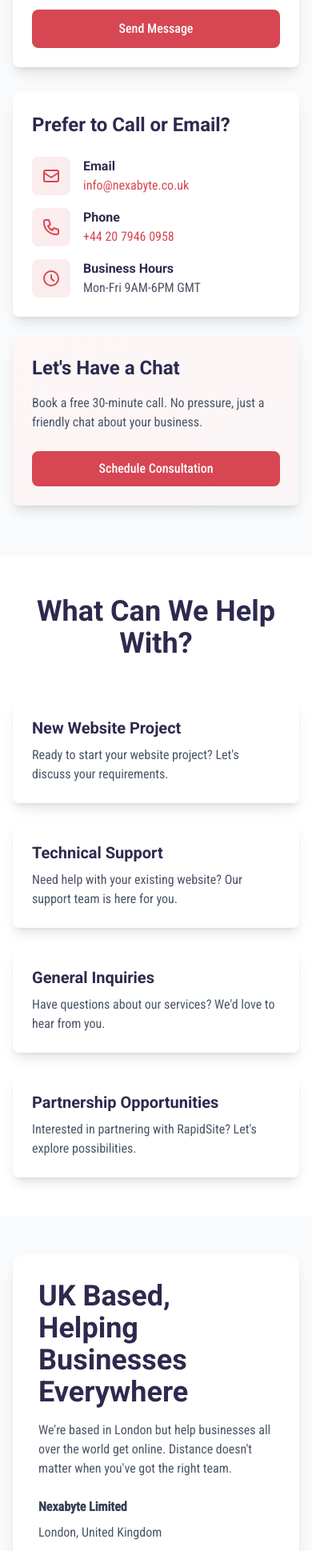
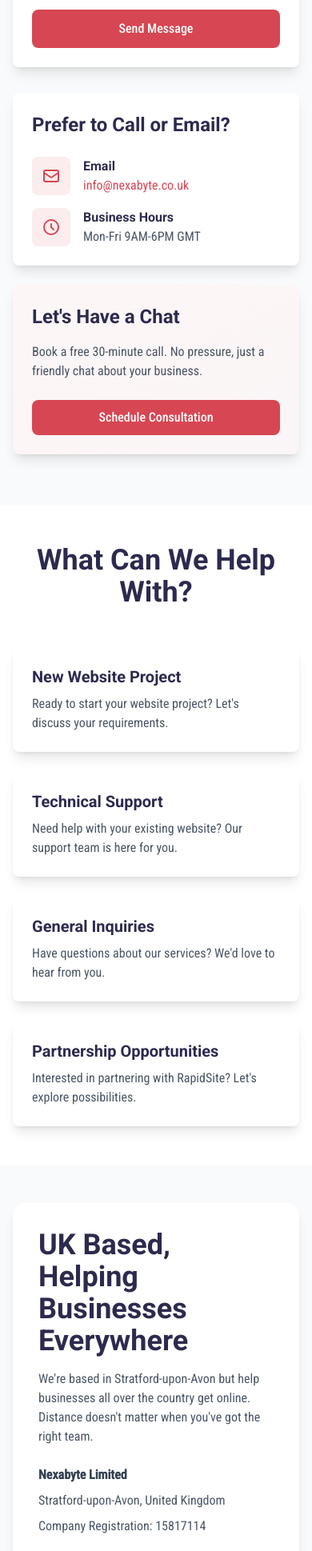
Before and after one commit to NexabyteUK/rapidsite, a React (Vite) app: page /contact in a window 390 px wide. Shown: the part 1125-3064 px from the top of the page at 80% size. Built offline with nearby package versions, Linux system fonts and the light colour scheme.

Commit message:
💬 feat: update contact information across site
- Remove phone contact options from all pages
- Update email from sales@nexabyte.co.uk to info@nexabyte.co.uk
- Simplify contact methods to email-only approach
- Update structured data and support page contact details

```diff
--- a/src/components/SEO.tsx
+++ b/src/components/SEO.tsx
@@ -66,8 +66,7 @@ const SEO = ({
           "name": "RapidSite by Nexabyte Limited",
           "image": image,
           "url": url,
-          "telephone": "+442079460958",
-          "email": "sales@nexabyte.co.uk",
+          "email": "info@nexabyte.co.uk",
           "address": {
             "@type": "PostalAddress",
             "addressLocality": "London",
--- a/src/pages/ContactPage.tsx
+++ b/src/pages/ContactPage.tsx
@@ -12,16 +12,6 @@ const contactMethods = [
     title: "Email",
     description: "info@nexabyte.co.uk",
     link: "mailto:info@nexabyte.co.uk"
-  },
-  {
-    icon: (
-      <svg className="w-6 h-6" fill="none" stroke="currentColor" viewBox="0 0 24 24">
-        <path strokeLinecap="round" strokeLinejoin="round" strokeWidth={2} d="M3 5a2 2 0 012-2h3.28a1 1 0 01.948.684l1.498 4.493a1 1 0 01-.502 1.21l-2.257 1.13a11.042 11.042 0 005.516 5.516l1.13-2.257a1 1 0 011.21-.502l4.493 1.498a1 1 0 01.684.949V19a2 2 0 01-2 2h-1C9.716 21 3 14.284 3 6V5z" />
-      </svg>
-    ),
-    title: "Phone",
-    description: "+44 20 7946 0958",
-    link: "tel:+442079460958"
   },
   {
     icon: (
@@ -175,7 +165,7 @@ const ContactPage: React.FC = () => {
                 UK Based, Helping Businesses Everywhere
               </Heading>
               <p className="font-body text-gray-600 mb-6">
-                We're based in London but help businesses all over the world get online.
+                We're based in Stratford-upon-Avon but help businesses all over the country get online.
                 Distance doesn't matter when you've got the right team.
               </p>
               <div className="space-y-2">
@@ -183,10 +173,10 @@ const ContactPage: React.FC = () => {
                   <strong>Nexabyte Limited</strong>
                 </p>
                 <p className="font-body text-gray-600">
-                  London, United Kingdom
+                  Stratford-upon-Avon, United Kingdom
                 </p>
                 <p className="font-body text-gray-600">
-                  Company Registration: 123456789
+                  Company Registration: 15817114
                 </p>
               </div>
             </div>
--- a/src/pages/PricingPage.tsx
+++ b/src/pages/PricingPage.tsx
@@ -56,10 +56,9 @@ const addOnServices = [
     price: "£19/month",
     description: "Jump the queue when you need help. Get faster responses when something urgent comes up.",
     features: [
-      "We'll respond within 24 hours",
-      "Your requests go first",
-      "Direct line to our team",
-      "Urgent issues sorted faster"
+      "Sub 24 hour response time",
+      "Access your tickets anytime",
+      "Peace of mind!"
     ]
   }
 ]
--- a/src/pages/dashboard/SupportPage.tsx
+++ b/src/pages/dashboard/SupportPage.tsx
@@ -261,17 +261,6 @@ const SupportPage: React.FC = () => {
                 <p className="text-xs text-green-600">48-hour response time</p>
               </div>
             </div>
-
-            <div className="flex items-start">
-              <svg className="w-5 h-5 text-green-600 mt-1 mr-3" fill="none" stroke="currentColor" viewBox="0 0 24 24">
-                <path strokeLinecap="round" strokeLinejoin="round" strokeWidth={2} d="M3 5a2 2 0 012-2h3.28a1 1 0 01.948.684l1.498 4.493a1 1 0 01-.502 1.21l-2.257 1.13a11.042 11.042 0 005.516 5.516l1.13-2.257a1 1 0 011.21-.502l4.493 1.498a1 1 0 01.684.949V19a2 2 0 01-2 2h-1C9.716 21 3 14.284 3 6V5z" />
-              </svg>
-              <div>
-                <p className="font-medium text-green-900">Phone Support</p>
-                <p className="text-sm text-green-800">+44 20 7946 0958</p>
-                <p className="text-xs text-green-600">Mon-Fri 9AM-6PM GMT</p>
-              </div>
-            </div>
           </div>
         </Card>
 
--- a/src/pages/legal/BuyoutPage.tsx
+++ b/src/pages/legal/BuyoutPage.tsx
@@ -28,7 +28,7 @@ const BuyoutPage: React.FC = () => {
           <h2 className="text-2xl font-bold text-gray-900 mb-4">1. Introduction</h2>
           <p className="mb-4">
             These Website Buyout Terms ("Buyout Terms") form part of the agreement between Nexabyte Limited
-            (trading as "RapidSite"), a company registered in England and Wales (Company No. 12345678), and
+            (trading as "RapidSite"), a company registered in England and Wales (Company No. 15817114), and
             customers who wish to purchase a permanent, exportable copy of their website created using the
             RapidSite platform.
           </p>
@@ -215,9 +215,7 @@ const BuyoutPage: React.FC = () => {
 
           <h3 className="text-xl font-semibold text-gray-800 mb-3">7.2 Extended Support Options</h3>
           <div className="bg-gray-100 p-4 rounded-lg mb-4">
-            <p className="mb-2"><strong>Basic Support Extension:</strong> £49/month - Email support continues</p>
-            <p className="mb-2"><strong>Premium Support:</strong> £149/month - Priority email + 2 phone calls</p>
-            <p className="mb-2"><strong>Deployment Service:</strong> £299 one-time - We deploy to your hosting</p>
+            <p className="mb-2">Nexabyte (Rapidsite) does not offer extended support post buyout.</p>
           </div>
 
           <h3 className="text-xl font-semibold text-gray-800 mb-3">7.3 Support Limitations</h3>
@@ -354,10 +352,8 @@ const BuyoutPage: React.FC = () => {
           </p>
           <div className="bg-gray-100 p-4 rounded-lg">
             <p className="mb-2"><strong>Nexabyte Limited (trading as RapidSite)</strong></p>
-            <p className="mb-2">123 Tech Street, London EC2A 1AB, United Kingdom</p>
-            <p className="mb-2"><strong>Buyout Team:</strong> buyout@rapidsite.com</p>
-            <p className="mb-2"><strong>Technical Support:</strong> support@rapidsite.com</p>
-            <p className="mb-2"><strong>Phone:</strong> +44 20 1234 5678</p>
+            <p className="mb-2">Stratforf-upon-Avon, United Kingdom</p>
+            <p className="mb-2"><strong>Queries & Information:</strong> info@nexabyte.co.uk</p>
             <p><strong>Business Hours:</strong> Monday-Friday, 9 AM - 6 PM GMT</p>
           </div>
         </section>
--- a/src/pages/legal/CookiesPage.tsx
+++ b/src/pages/legal/CookiesPage.tsx
@@ -22,7 +22,7 @@ const CookiesPage: React.FC = () => {
           <h2 className="text-2xl font-bold text-gray-900 mb-4">1. Introduction</h2>
           <p className="mb-4">
             This Cookie Policy explains how Nexabyte Limited (trading as "RapidSite"), a company registered in
-            England and Wales (Company No. 12345678), uses cookies and similar tracking technologies on our website
+            England and Wales (Company No. 15817114), uses cookies and similar tracking technologies on our website
             www.rapidsite.com and our website building platform (collectively, the "Service").
           </p>
           <p className="mb-4">
@@ -285,11 +285,9 @@ const CookiesPage: React.FC = () => {
           </p>
           <div className="bg-gray-100 p-4 rounded-lg">
             <p className="mb-2"><strong>Nexabyte Limited (trading as RapidSite)</strong></p>
-            <p className="mb-2">123 Tech Street, London EC2A 1AB, United Kingdom</p>
-            <p className="mb-2"><strong>Email:</strong> privacy@rapidsite.com</p>
-            <p className="mb-2"><strong>Phone:</strong> +44 20 1234 5678</p>
-            <p className="mb-2"><strong>Data Protection Officer:</strong> dpo@rapidsite.com</p>
-            <p><strong>ICO Registration:</strong> ZA123456</p>
+            <p className="mb-2">Stratford-upon-Avon, United Kingdom</p>
+            <p className="mb-2"><strong>Email:</strong> info@nexabyte.co.uk</p>
+            <p><strong>ICO Registration:</strong> ZB911761</p>
           </div>
         </section>
       </LegalPageTemplate>
--- a/src/pages/legal/DPAPage.tsx
+++ b/src/pages/legal/DPAPage.tsx
@@ -22,8 +22,8 @@ const DPAPage: React.FC = () => {
           <h2 className="text-2xl font-bold text-gray-900 mb-4">1. Introduction and Scope</h2>
           <p className="mb-4">
             This Data Processing Agreement ("DPA") forms part of the Terms of Service ("Agreement") between
-            Nexabyte Limited (trading as "RapidSite"), a company registered in England and Wales (Company No. 12345678),
-            having its registered office at 123 Tech Street, London, EC2A 1AB, United Kingdom ("Processor", "we", "us")
+            Nexabyte Limited (trading as "RapidSite"), a company registered in England and Wales (Company No. 15817114),
+            having its registered office at 1 Pettipher Mews, Stratford-upon-Avon, United Kingdom ("Processor", "we", "us")
             and the customer ("Controller", "you") who uses our website building platform and services.
           </p>
           <p className="mb-4">
@@ -381,11 +381,9 @@ const DPAPage: React.FC = () => {
           </p>
           <div className="bg-gray-100 p-4 rounded-lg">
             <p className="mb-2"><strong>Nexabyte Limited (trading as RapidSite)</strong></p>
-            <p className="mb-2">123 Tech Street, London EC2A 1AB, United Kingdom</p>
-            <p className="mb-2"><strong>General Inquiries:</strong> dpa@rapidsite.com</p>
-            <p className="mb-2"><strong>Data Protection Officer:</strong> dpo@rapidsite.com</p>
-            <p className="mb-2"><strong>Security Team:</strong> security@rapidsite.com</p>
-            <p><strong>ICO Registration Number:</strong> ZA123456</p>
+            <p className="mb-2">1 Pettipher Mews, Stratford-upon-Avon, United Kingdom</p>
+            <p className="mb-2"><strong>All Inquiries, DPO & Security:</strong> info@nexabyte.co.uk</p>
+            <p><strong>ICO Registration Number:</strong> ZB911761</p>
           </div>
         </section>
 
--- a/src/pages/legal/PrivacyPage.tsx
+++ b/src/pages/legal/PrivacyPage.tsx
@@ -168,9 +168,8 @@ const PrivacyPage: React.FC = () => {
           <p>If you have any questions about this Privacy Policy or our data practices, please contact us:</p>
           <div className="mt-4">
             <p><strong>Nexabyte Limited</strong></p>
-            <p>Email: privacy@nexabyte.co.uk</p>
-            <p>Phone: +44 20 7946 0958</p>
-            <p>Address: London, United Kingdom</p>
+            <p>Email: info@nexabyte.co.uk</p>
+            <p>Address: Stratford-upon-Avon, United Kingdom</p>
           </div>
           <p className="mt-4">
             For data protection concerns, you also have the right to lodge a complaint with the
--- a/src/pages/legal/SLAPage.tsx
+++ b/src/pages/legal/SLAPage.tsx
@@ -22,7 +22,7 @@ const SLAPage: React.FC = () => {
           <h2 className="text-2xl font-bold text-gray-900 mb-4">1. Introduction</h2>
           <p className="mb-4">
             This Service Level Agreement ("SLA") is entered into between Nexabyte Limited (trading as "RapidSite"),
-            a company registered in England and Wales (Company No. 12345678), and the customer ("Customer", "you")
+            a company registered in England and Wales (Company No. 15817114), and the customer ("Customer", "you")
             who subscribes to our paid services.
           </p>
           <p className="mb-4">
@@ -154,10 +154,9 @@ const SLAPage: React.FC = () => {
             RapidSite provides technical support through the following channels:
           </p>
           <ul className="list-disc pl-6 mb-4">
-            <li>Email support: support@rapidsite.com</li>
+            <li>Email support: info@nexabyte.co.uk</li>
             <li>Live chat (Business hours: 9 AM - 6 PM GMT, Monday-Friday)</li>
             <li>Support ticket system: support.rapidsite.com</li>
-            <li>Phone support (Enterprise customers only)</li>
           </ul>
 
           <h3 className="text-xl font-semibold text-gray-800 mb-3">4.2 Issue Priority Levels</h3>
@@ -395,12 +394,8 @@ const SLAPage: React.FC = () => {
           </p>
           <div className="bg-gray-100 p-4 rounded-lg">
             <p className="mb-2"><strong>Nexabyte Limited (trading as RapidSite)</strong></p>
-            <p className="mb-2">123 Tech Street, London EC2A 1AB, United Kingdom</p>
-            <p className="mb-2"><strong>SLA Claims:</strong> sla@rapidsite.com</p>
-            <p className="mb-2"><strong>Technical Support:</strong> support@rapidsite.com</p>
-            <p className="mb-2"><strong>Support Portal:</strong> support.rapidsite.com</p>
-            <p className="mb-2"><strong>Status Page:</strong> status.rapidsite.com</p>
-            <p><strong>Enterprise Support Hotline:</strong> +44 20 1234 5679</p>
+            <p className="mb-2">Stratford-upon-Avon, United Kingdom</p>
+            <p className="mb-2"><strong>More information:</strong> info@nexabyte.co.uk</p>
           </div>
         </section>
       </LegalPageTemplate>
--- a/src/pages/legal/TermsPage.tsx
+++ b/src/pages/legal/TermsPage.tsx
@@ -22,7 +22,7 @@ const TermsPage: React.FC = () => {
           <h2 className="text-2xl font-bold text-gray-900 mb-4">1. Agreement to Terms</h2>
           <p className="mb-4">
             These Terms of Service ("Terms") constitute a legally binding agreement between you and Nexabyte Limited
-            (trading as "RapidSite"), a company registered in England and Wales (Company No. 12345678), having its
+            (trading as "RapidSite"), a company registered in England and Wales (Company No. 15817114), having its
             registered office at 123 Tech Street, London, EC2A 1AB, United Kingdom ("Company", "we", "us", or "our").
           </p>
           <p className="mb-4">
@@ -265,10 +265,9 @@ const TermsPage: React.FC = () => {
           </p>
           <div className="bg-gray-100 p-4 rounded-lg">
             <p className="mb-2"><strong>Nexabyte Limited (trading as RapidSite)</strong></p>
-            <p className="mb-2">123 Tech Street, London EC2A 1AB, United Kingdom</p>
-            <p className="mb-2"><strong>Email:</strong> legal@rapidsite.com</p>
-            <p className="mb-2"><strong>Phone:</strong> +44 20 1234 5678</p>
-            <p><strong>Company Registration:</strong> 12345678 (England and Wales)</p>
+            <p className="mb-2">Stratford-upon-Avon, United Kingdom</p>
+            <p className="mb-2"><strong>Email:</strong> info@nexabyte.co.uk</p>
+            <p><strong>Company Registration:</strong> 15817114 (England and Wales)</p>
           </div>
         </section>
       </LegalPageTemplate>
```
Also changed, not shown: 1 other file (tests, documents, lock files or other folders).
